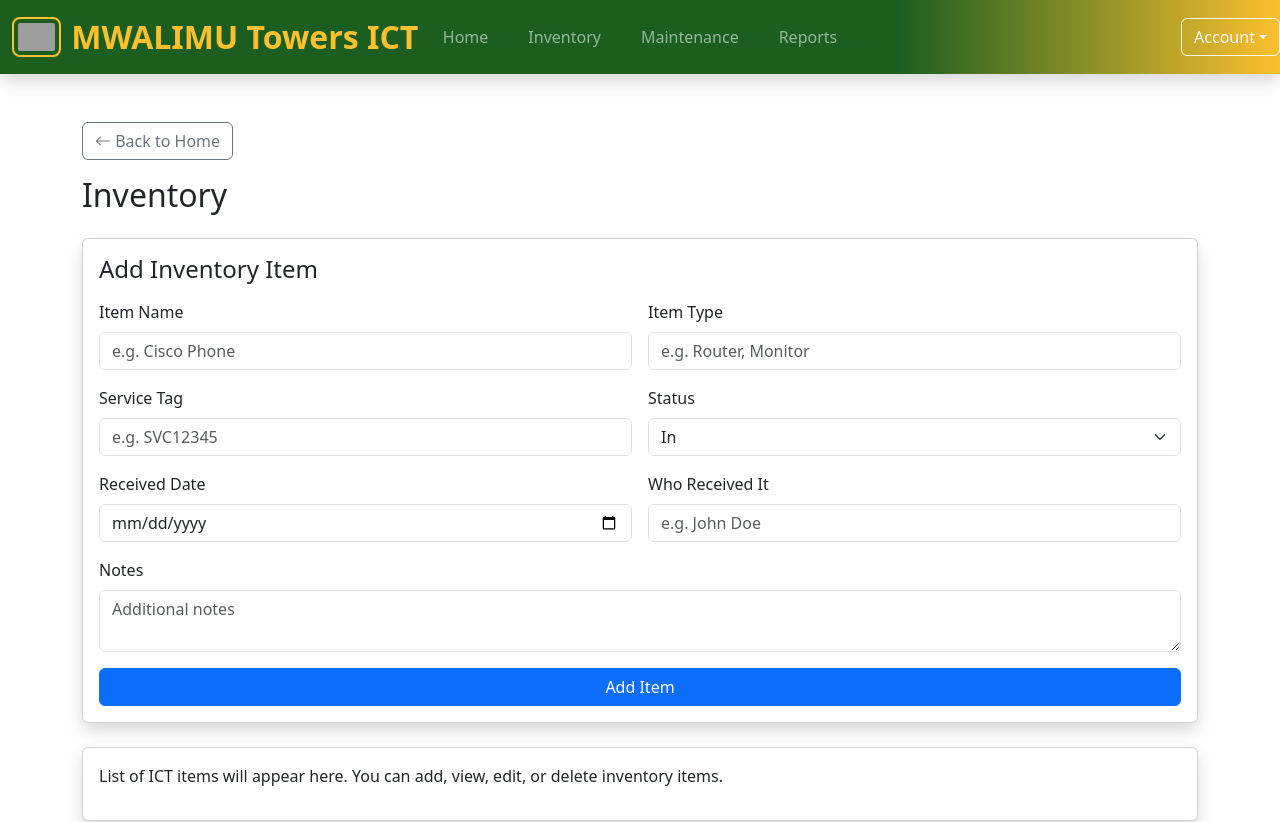
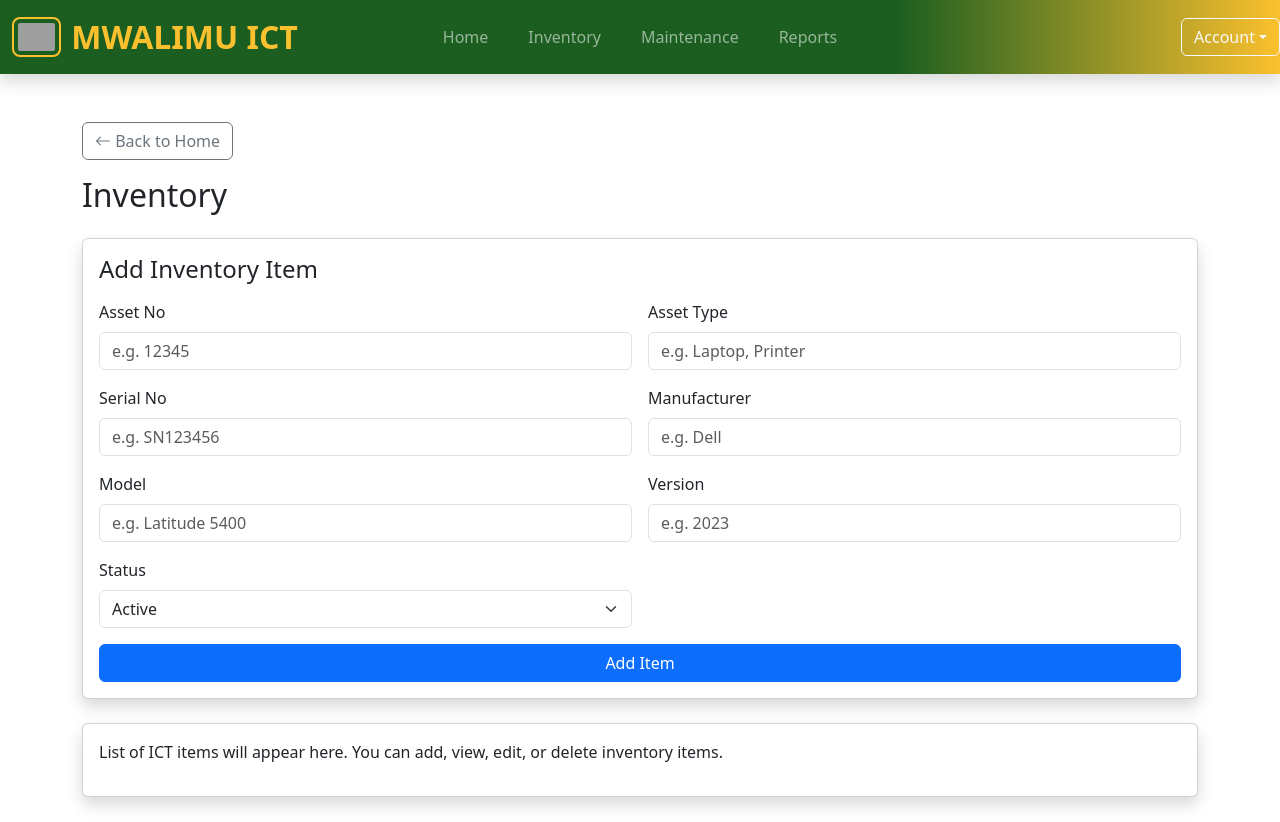
Before and after one commit to edwardsila/ICT, a React (Create React App) app in the folder client/: page /inventory in a window 1280 px wide. Shown: the top 822 px of the page. Built offline with nearby package versions, Linux system fonts and the light colour scheme; grey boxes are pictures that could not be loaded.

Commit message:
initial commit

```diff
--- a/client/src/App.js
+++ b/client/src/App.js
@@ -73,7 +73,7 @@ function App() {
           {/* Brand left with logo */}
           <Link className="navbar-brand d-flex align-items-center me-3" to="/">
             <img src={mwalimuLogo} alt="Mwalimu Sacco Logo" style={{height: '40px', marginRight: '10px', borderRadius: '8px', background: 'rgba(27,94,32,0.9)', padding: '4px', border: '2px solid #fbc02d'}} />
-            <span className="fw-bold fs-2" style={{color: '#fbc02d'}}>MWALIMU Towers ICT</span>
+            <span className="fw-bold fs-2" style={{color: '#fbc02d'}}>MWALIMU ICT</span>
           </Link>
           {/* Absolutely centered nav links */}
           <div style={{position:'absolute',left:'50%',top:'50%',transform:'translate(-50%,-50%)',zIndex:2}}>
--- a/client/src/pages/Inventory.js
+++ b/client/src/pages/Inventory.js
@@ -5,17 +5,13 @@ import { Link } from 'react-router-dom';
 
 const Inventory = () => {
   const [form, setForm] = useState({
-    item_name: '',
-    item_type: '',
-    service_tag: '',
-    status: 'In',
-    received_date: '',
-    received_by: '',
-    sent_for_repair_date: '',
-    returned_date: '',
-    repair_status: 'Repaired',
-    notes: '',
-    destination: ''
+    asset_no: '',
+    asset_type: '',
+    serial_no: '',
+    manufacturer: '',
+    model: '',
+    version: '',
+    status: 'Active'
   });
   const [message, setMessage] = useState('');
   const handleChange = e => {
@@ -35,12 +31,12 @@ const Inventory = () => {
       if (res.ok) {
         setMessage('Item added successfully!');
         setForm({
-          item_name: '', item_type: '', service_tag: '', status: 'In', received_date: '', received_by: '', sent_for_repair_date: '', returned_date: '', repair_status: 'Repaired', notes: ''
+          asset_no: '', asset_type: '', serial_no: '', manufacturer: '', model: '', version: '', status: 'Active'
         });
       } else {
         const errorData = await res.json();
         console.error('[Inventory Submit] Error:', errorData);
-        setMessage('Failed to add item.');
+        setMessage(errorData.error ? `Failed to add item: ${errorData.error}` : 'Failed to add item.');
       }
     } catch (err) {
       console.error('[Inventory Submit] Network error:', err);
@@ -59,69 +55,37 @@ const Inventory = () => {
           <form onSubmit={handleSubmit}>
             <div className="row g-3">
               <div className="col-md-6">
-                <label className="form-label">Item Name</label>
-                <input type="text" className="form-control" name="item_name" value={form.item_name} onChange={handleChange} placeholder="e.g. Cisco Phone" required />
+                <label className="form-label">Asset No</label>
+                <input type="text" className="form-control" name="asset_no" value={form.asset_no} onChange={handleChange} placeholder="e.g. 12345" required />
               </div>
               <div className="col-md-6">
-                <label className="form-label">Item Type</label>
-                <input type="text" className="form-control" name="item_type" value={form.item_type} onChange={handleChange} placeholder="e.g. Router, Monitor" required />
+                <label className="form-label">Asset Type</label>
+                <input type="text" className="form-control" name="asset_type" value={form.asset_type} onChange={handleChange} placeholder="e.g. Laptop, Printer" required />
               </div>
               <div className="col-md-6">
-                <label className="form-label">Service Tag</label>
-                <input type="text" className="form-control" name="service_tag" value={form.service_tag} onChange={handleChange} placeholder="e.g. SVC12345" required />
+                <label className="form-label">Serial No</label>
+                <input type="text" className="form-control" name="serial_no" value={form.serial_no} onChange={handleChange} placeholder="e.g. SN123456" required />
+              </div>
+              <div className="col-md-6">
+                <label className="form-label">Manufacturer</label>
+                <input type="text" className="form-control" name="manufacturer" value={form.manufacturer} onChange={handleChange} placeholder="e.g. Dell" required />
+              </div>
+              <div className="col-md-6">
+                <label className="form-label">Model</label>
+                <input type="text" className="form-control" name="model" value={form.model} onChange={handleChange} placeholder="e.g. Latitude 5400" required />
+              </div>
+              <div className="col-md-6">
+                <label className="form-label">Version</label>
+                <input type="text" className="form-control" name="version" value={form.version} onChange={handleChange} placeholder="e.g. 2023" required />
               </div>
               <div className="col-md-6">
                 <label className="form-label">Status</label>
                 <select className="form-select" name="status" value={form.status} onChange={handleChange} required>
-                  <option>In</option>
-                  <option>Out</option>
+                  <option>Active</option>
+                  <option>Inactive</option>
                   <option>Repair</option>
+                  <option>Disposed</option>
                 </select>
-              </div>
-              {/* Dynamic fields based on status */}
-              {form.status === 'In' && (
-                <>
-                  <div className="col-md-6">
-                    <label className="form-label">Received Date</label>
-                    <input type="date" className="form-control" name="received_date" value={form.received_date} onChange={handleChange} required />
-                  </div>
-                  <div className="col-md-6">
-                    <label className="form-label">Who Received It</label>
-                    <input type="text" className="form-control" name="received_by" value={form.received_by} onChange={handleChange} placeholder="e.g. John Doe" required />
-                  </div>
-                </>
-              )}
-              {form.status === 'Out' && (
-                <>
-                  <div className="col-md-6">
-                    <label className="form-label">Where is it going to?</label>
-                    <input type="text" className="form-control" name="destination" value={form.destination} onChange={handleChange} placeholder="e.g. HR Department, Branch Office" required />
-                  </div>
-                </>
-              )}
-              {form.status === 'Repair' && (
-                <>
-                  <div className="col-md-6">
-                    <label className="form-label">Sent for Repair Date</label>
-                    <input type="date" className="form-control" name="sent_for_repair_date" value={form.sent_for_repair_date} onChange={handleChange} required />
-                  </div>
-                  <div className="col-md-6">
-                    <label className="form-label">Returned Date</label>
-                    <input type="date" className="form-control" name="returned_date" value={form.returned_date} onChange={handleChange} />
-                  </div>
-                  <div className="col-md-6">
-                    <label className="form-label">Repair Status</label>
-                    <select className="form-select" name="repair_status" value={form.repair_status} onChange={handleChange} required>
-                      <option>Repaired</option>
-                      <option>Not Repaired</option>
-                      <option>Sent Back</option>
-                    </select>
-                  </div>
-                </>
-              )}
-              <div className="col-12">
-                <label className="form-label">Notes</label>
-                <textarea className="form-control" name="notes" value={form.notes} onChange={handleChange} rows="2" placeholder="Additional notes"></textarea>
               </div>
             </div>
             <button type="submit" className="btn btn-primary mt-3 w-100">Add Item</button>
--- a/client/src/pages/Login.js
+++ b/client/src/pages/Login.js
@@ -41,9 +41,6 @@ const Login = () => {
 
   return (
     <div className="container py-5 d-flex justify-content-center align-items-center" style={{minHeight: '80vh'}}>
-      <div className="mb-3 text-center">
-        <Link to="/" className="btn btn-outline-secondary"><i className="bi bi-arrow-left"></i> Back to Home</Link>
-      </div>
       <div className="glass-card p-4" style={{maxWidth: 400, width: '100%'}}>
         <div className="text-center mb-4">
           <i className="bi bi-shield-lock-fill display-3 text-success mb-2"></i>
--- a/client/src/pages/Maintenance.js
+++ b/client/src/pages/Maintenance.js
@@ -28,9 +28,10 @@ const Maintenance = () => {
         setMessage('Record added successfully!');
         setForm({ date: '', equipment: '', tagnumber: '', department: '', equipment_model: '', user: '' });
       } else {
-        setMessage('Failed to add record.');
+        const errorData = await res.json();
+        setMessage(errorData.error ? `Failed to add record: ${errorData.error}` : 'Failed to add record.');
       }
-    } catch {
+    } catch (err) {
       setMessage('Error connecting to server.');
     }
   };
```
Also changed, not shown: 2 other files (tests, documents, lock files or other folders).
